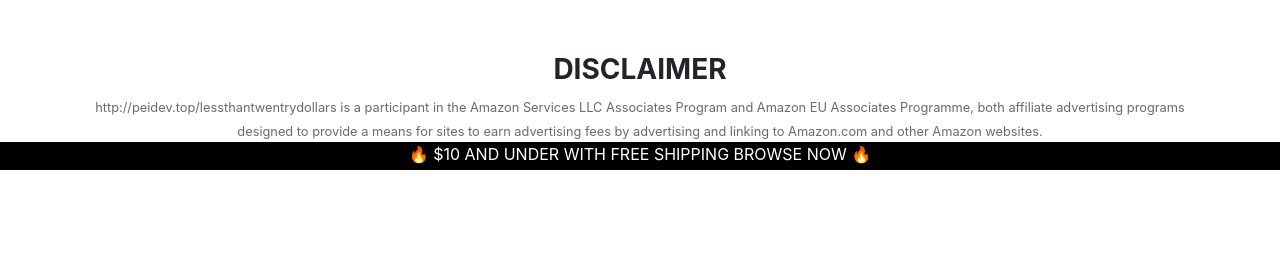
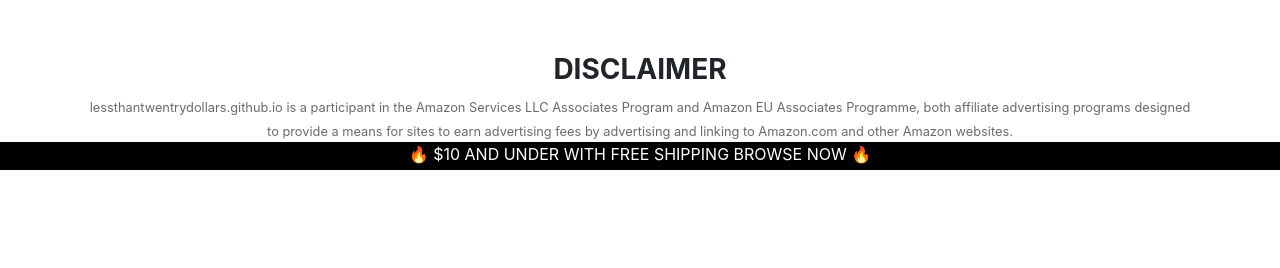
Before and after one commit to lessthantwentydollars/lessthantwentydollars.github.io, a Jekyll site: the page built from index.html, in a window 1280 px wide. Shown: the part 730-998 px from the top of the page. Built offline with Jekyll 4.4.1, drawn with Linux system fonts in a browser that asks for light colours; emoji names are drawn with the system emoji font.

Commit message:
fix url in cofig

```diff
--- a/_config.yml
+++ b/_config.yml
@@ -5,7 +5,7 @@
 description: >- # this means to ignore newlines until "baseurl:"
   Cool shit you can buy for less than twenty dollars, no bullshit. The best products on amazon for less than 20$ .
 baseurl: "" # the subpath of your site, e.g. /blog
-url: "http://peidev.top/lessthantwentrydollars" # the base hostname & protocol for your site, e.g. http://example.com
+url: "lessthantwentrydollars.github.io" # the base hostname & protocol for your site, e.g. http://example.com
 twitter:
   username: peisop
 lang: english
```
